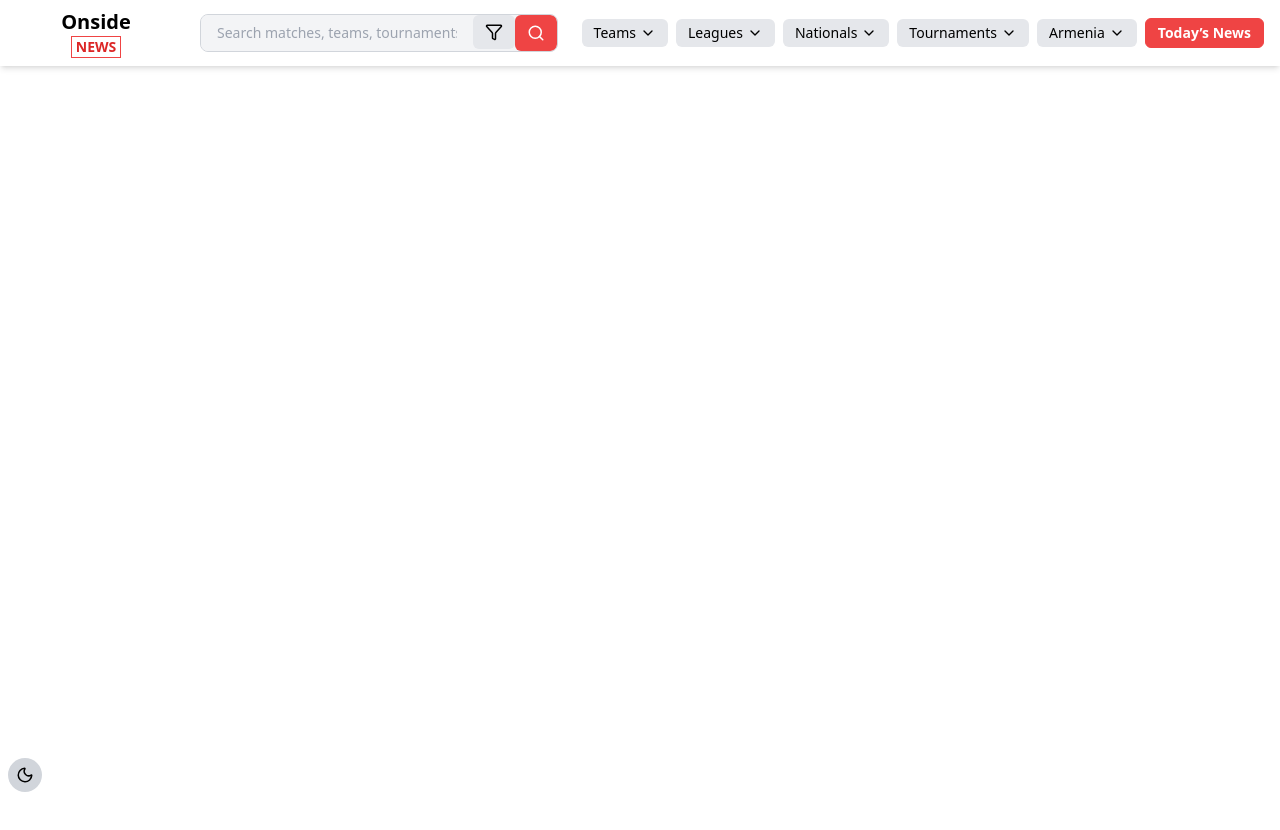
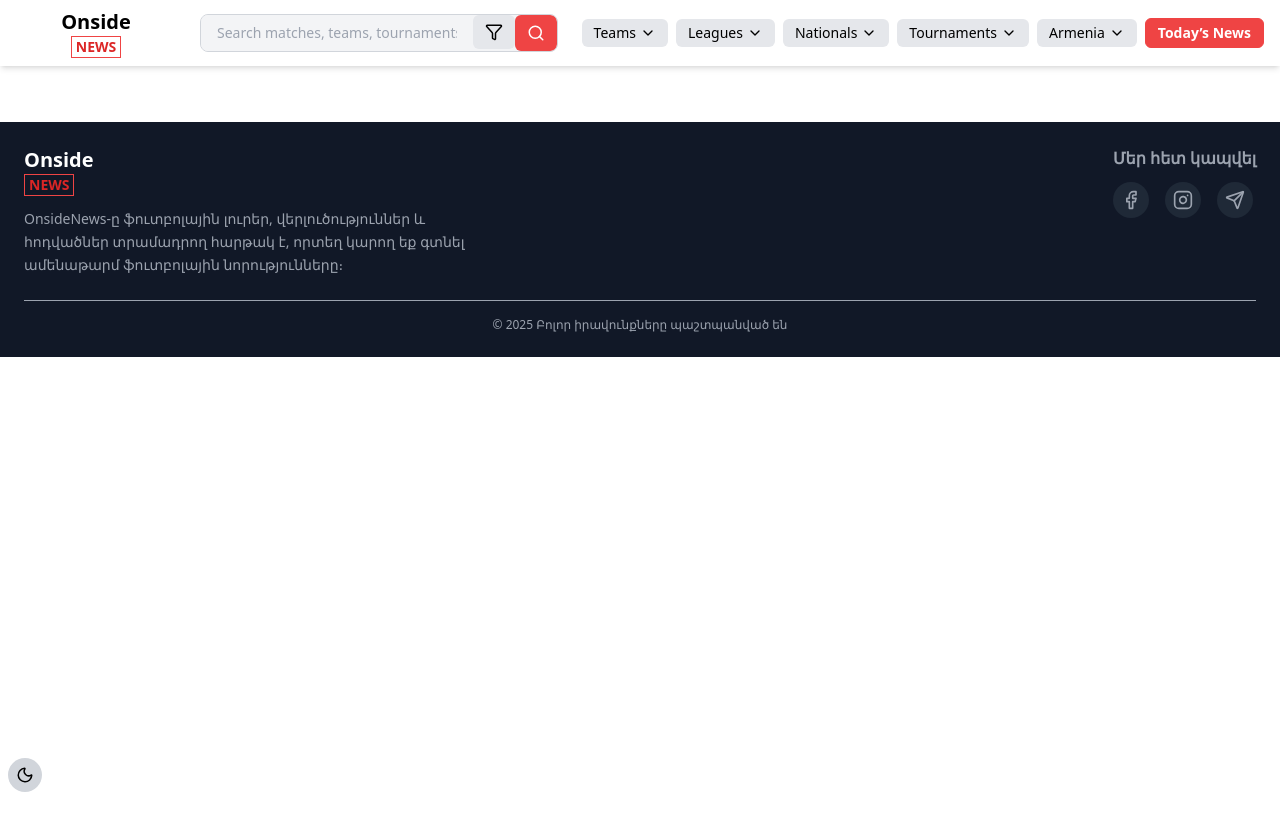
Before and after one commit to SuroNorekyan/onsidenews-2.0-frontend-react, a React (Create React App) app: page /top-posts in a window 1280 px wide. Shown: the top 830 px of the page. Built offline with nearby package versions, Linux system fonts and the light colour scheme.

Commit message:
Lusine: added a footer component

```diff
--- a/src/App.tsx
+++ b/src/App.tsx
@@ -3,6 +3,7 @@ import { BrowserRouter as Router, Routes, Route } from "react-router-dom";
 import Header from "./components/ui/Header";
 import PostPage from "./components/pages/PostPage";
 import HomePage from "./components/pages";
+import Footer from "./components/ui/Footer";
 
 function App() {
   const [darkMode, setDarkMode] = useState(false);
@@ -25,6 +26,7 @@ function App() {
             <Route path="/posts/:id" element={<PostPage />} />
             {/* Future: <Route path="/top-posts" element={<TopPostsPage />} /> */}
           </Routes>
+          <Footer darkMode={true}/>
         </main>
       </Router>
     </div>
--- /dev/null
+++ b/src/components/ui/Footer.tsx
@@ -0,0 +1,91 @@
+import { Facebook, Instagram, Send } from "lucide-react"; // Send icon looks like Telegram
+import clsx from "clsx";
+import MainLogo from "../shared/MainLogo";
+import { Link } from "react-router-dom";
+
+interface Props {
+  darkMode: boolean;
+}
+
+export default function Footer({ darkMode }: Props) {
+  return (
+    <footer
+      className={clsx(
+        "w-full px-6 py-6 mt-10 bg-gray-900 text-gray-400",
+        darkMode
+          ? "shadow-[0_-2px_4px_rgba(255,255,255,0.1)]"
+          : "shadow-[0_-2px_4px_rgba(0,0,0,0.1)]"
+      )}
+    >
+      <div className="max-w-7xl mx-auto flex flex-col md:flex-row items-start justify-between gap-6">
+        {/* Logo + Intro */}
+        <div className="flex flex-col items-start text-left max-w-md">
+          <Link to="/" className="w-32 mb-3">
+            {/* Force white text in light mode by overriding titleColor */}
+            <MainLogo
+              titleColor="text-white"
+              subtitleColor="text-red-600"
+              center={false} // removes center alignment → no indent
+            />
+          </Link>
+          <p className="text-sm leading-relaxed">
+            OnsideNews-ը ֆուտբոլային լուրեր, վերլուծություններ և հոդվածներ
+            տրամադրող հարթակ է, որտեղ կարող եք գտնել ամենաթարմ ֆուտբոլային
+            նորությունները։
+          </p>
+        </div>
+
+        {/* Social Media */}
+        <div className="flex flex-col items-start gap-3">
+          <span className="font-semibold">Մեր հետ կապվել</span>
+          <div className="flex gap-4">
+            <a
+              href="https://facebook.com"
+              target="_blank"
+              rel="noopener noreferrer"
+              className={clsx(
+                "p-2 rounded-full transition-colors duration-300",
+                darkMode
+                  ? "bg-gray-800 hover:bg-gray-700"
+                  : "bg-gray-200 hover:bg-gray-300"
+              )}
+            >
+              <Facebook size={20} />
+            </a>
+            <a
+              href="https://instagram.com"
+              target="_blank"
+              rel="noopener noreferrer"
+              className={clsx(
+                "p-2 rounded-full transition-colors duration-300",
+                darkMode
+                  ? "bg-gray-800 hover:bg-gray-700"
+                  : "bg-gray-200 hover:bg-gray-300"
+              )}
+            >
+              <Instagram size={20} />
+            </a>
+            <a
+              href="https://t.me"
+              target="_blank"
+              rel="noopener noreferrer"
+              className={clsx(
+                "p-2 rounded-full transition-colors duration-300",
+                darkMode
+                  ? "bg-gray-800 hover:bg-gray-700"
+                  : "bg-gray-200 hover:bg-gray-300"
+              )}
+            >
+              <Send size={20} />
+            </a>
+          </div>
+        </div>
+      </div>
+
+      {/* Bottom text */}
+      <div className="mt-6 border-t border-gray-400 dark:border-gray-600 pt-4 text-center text-xs">
+        © {new Date().getFullYear()} Բոլոր իրավունքները պաշտպանված են
+      </div>
+    </footer>
+  );
+}
```
